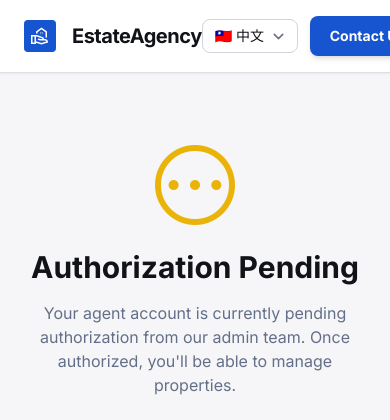
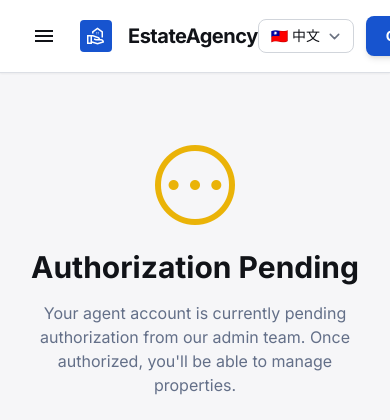
Before and after one commit to maxim1976/estate_agency, a Django app: page /dashboard/ in a window 390 px wide. Shown: the top 420 px of the page. Run offline with Django 5.2, Linux system fonts and the light colour scheme; a user stored in the database is signed in; data comes from the database, SQL or seed files in the repository; some libraries are stand-ins or nearby versions.

Commit message:
Add mobile-friendly hamburger menu navigation
- Added hamburger menu button visible on mobile screens
- Created dropdown mobile navigation with icons
- Includes all nav links, login/register, and dashboard options
- Menu closes when clicking outside
- Icon toggles between menu and close

```diff
--- a/templates/includes/_header.html
+++ b/templates/includes/_header.html
@@ -3,6 +3,10 @@
 <header class="sticky top-0 z-50 w-full bg-surface-light dark:bg-surface-dark border-b border-border-light dark:border-border-dark px-6 py-3 shadow-sm transition-colors duration-200">
     <div class="mx-auto flex h-12 max-w-7xl items-center justify-between">
         <div class="flex items-center gap-4">
+            <!-- Mobile Menu Button -->
+            <button id="mobile-menu-btn" class="md:hidden flex items-center justify-center size-10 rounded-lg hover:bg-gray-100 dark:hover:bg-gray-800 transition-colors" aria-label="Toggle menu">
+                <span class="material-symbols-outlined text-2xl" id="menu-icon">menu</span>
+            </button>
             <a href="{% url 'properties:home' %}" class="flex items-center gap-4">
                 <div class="size-8 rounded bg-primary flex items-center justify-center text-white">
                     <span class="material-symbols-outlined text-xl">real_estate_agent</span>
@@ -59,4 +63,76 @@
             </a>
         </div>
     </div>
+
+    <!-- Mobile Navigation Menu -->
+    <nav id="mobile-menu" class="hidden md:hidden absolute left-0 right-0 top-full bg-surface-light dark:bg-surface-dark border-b border-border-light dark:border-border-dark shadow-lg">
+        <div class="flex flex-col p-4 space-y-1">
+            <a class="flex items-center gap-3 px-4 py-3 text-base font-medium rounded-lg hover:bg-gray-100 dark:hover:bg-gray-800 transition-colors" href="{% url 'properties:property_list' %}?listing_type=sale">
+                <span class="material-symbols-outlined text-primary">home</span>
+                {% trans "Buy" %}
+            </a>
+            <a class="flex items-center gap-3 px-4 py-3 text-base font-medium rounded-lg hover:bg-gray-100 dark:hover:bg-gray-800 transition-colors" href="{% url 'properties:property_list' %}?listing_type=rent">
+                <span class="material-symbols-outlined text-primary">key</span>
+                {% trans "Rent" %}
+            </a>
+            <a class="flex items-center gap-3 px-4 py-3 text-base font-medium rounded-lg hover:bg-gray-100 dark:hover:bg-gray-800 transition-colors" href="{% url 'properties:contacts' %}">
+                <span class="material-symbols-outlined text-primary">sell</span>
+                {% trans "Sell" %}
+            </a>
+            <a class="flex items-center gap-3 px-4 py-3 text-base font-medium rounded-lg hover:bg-gray-100 dark:hover:bg-gray-800 transition-colors" href="{% url 'properties:agent_list' %}">
+                <span class="material-symbols-outlined text-primary">groups</span>
+                {% trans "Agents" %}
+            </a>
+            <a class="flex items-center gap-3 px-4 py-3 text-base font-medium rounded-lg hover:bg-gray-100 dark:hover:bg-gray-800 transition-colors" href="{% url 'properties:about' %}">
+                <span class="material-symbols-outlined text-primary">info</span>
+                {% trans "About" %}
+            </a>
+
+            <hr class="my-2 border-border-light dark:border-border-dark">
+
+            {% if user.is_authenticated %}
+                <div class="px-4 py-2 text-sm text-text-secondary-light dark:text-text-secondary-dark">
+                    {% trans "Hi" %}, {{ user.get_full_name|default:user.username }}
+                </div>
+                <a class="flex items-center gap-3 px-4 py-3 text-base font-medium rounded-lg hover:bg-gray-100 dark:hover:bg-gray-800 transition-colors" href="{% url 'properties:agent_dashboard' %}">
+                    <span class="material-symbols-outlined text-primary">dashboard</span>
+                    {% trans "Dashboard" %}
+                </a>
+                <a class="flex items-center gap-3 px-4 py-3 text-base font-medium rounded-lg hover:bg-gray-100 dark:hover:bg-gray-800 transition-colors" href="{% url 'properties:agent_logout' %}">
+                    <span class="material-symbols-outlined text-primary">logout</span>
+                    {% trans "Logout" %}
+                </a>
+            {% else %}
+                <a class="flex items-center gap-3 px-4 py-3 text-base font-medium rounded-lg hover:bg-gray-100 dark:hover:bg-gray-800 transition-colors" href="{% url 'properties:agent_login' %}">
+                    <span class="material-symbols-outlined text-primary">login</span>
+                    {% trans "Login" %}
+                </a>
+                <a class="flex items-center gap-3 px-4 py-3 text-base font-medium rounded-lg hover:bg-gray-100 dark:hover:bg-gray-800 transition-colors" href="{% url 'properties:agent_register' %}">
+                    <span class="material-symbols-outlined text-primary">person_add</span>
+                    {% trans "Become an Agent" %}
+                </a>
+            {% endif %}
+        </div>
+    </nav>
 </header>
+
+<!-- Mobile Menu Toggle Script -->
+<script>
+    document.getElementById('mobile-menu-btn').addEventListener('click', function() {
+        const menu = document.getElementById('mobile-menu');
+        const icon = document.getElementById('menu-icon');
+        menu.classList.toggle('hidden');
+        icon.textContent = menu.classList.contains('hidden') ? 'menu' : 'close';
+    });
+
+    // Close menu when clicking outside
+    document.addEventListener('click', function(event) {
+        const menu = document.getElementById('mobile-menu');
+        const btn = document.getElementById('mobile-menu-btn');
+        const icon = document.getElementById('menu-icon');
+        if (!menu.contains(event.target) && !btn.contains(event.target) && !menu.classList.contains('hidden')) {
+            menu.classList.add('hidden');
+            icon.textContent = 'menu';
+        }
+    });
+</script>
```
